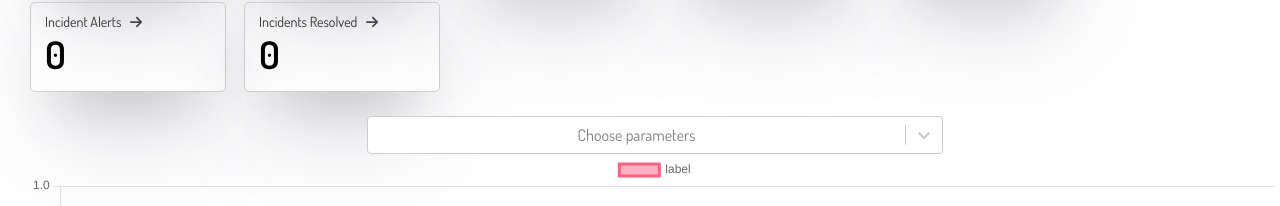
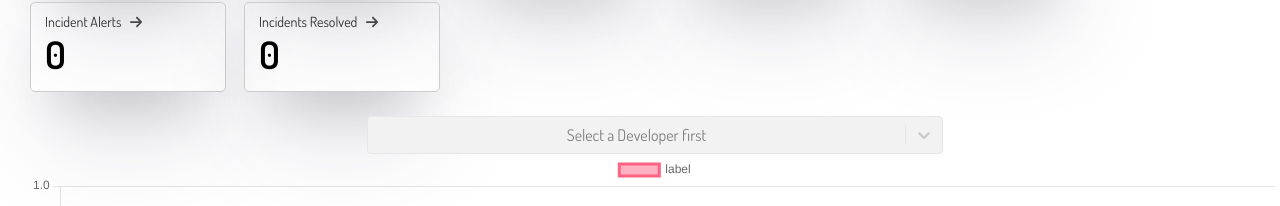
Before and after one commit to raj5036/devdynamics-assignment, a React (Vite) app: page / in a window 1280 px wide. Shown: the part 248-454 px from the top of the page. Built offline with nearby package versions, Linux system fonts and the light colour scheme.

Commit message:
Disable ChartSelect Input initially

```diff
--- a/src/App.tsx
+++ b/src/App.tsx
@@ -64,7 +64,7 @@ function App() {
 
       setChartDataset({
         labels: dayWiseActivity.map((activity: any) => activity.date),
-        datasets: ActivityTypes.map((activity: any, index: number) => {
+        datasets: ActivityTypes.map((activity: any) => {
           const currentActivityData = getActivityTypeDataset(dayWiseActivity, activity)
           const counts = currentActivityData.map(data => data.count)
           const fillColors = currentActivityData.map(data => data.fillColor)
@@ -136,8 +136,10 @@ function App() {
                 }
               }) : []}
               isMulti={true}
+              closeMenuOnSelect={true}
               onChange={onChartSelectChange}
-              placeholder='Choose parameters'
+              placeholder={!currentDev.name ? 'Select a Developer first' : 'Choose parameters'}
+              isDisabled={!currentDev.name}
             />
             <BarChart
               data={chartDataset}
```
